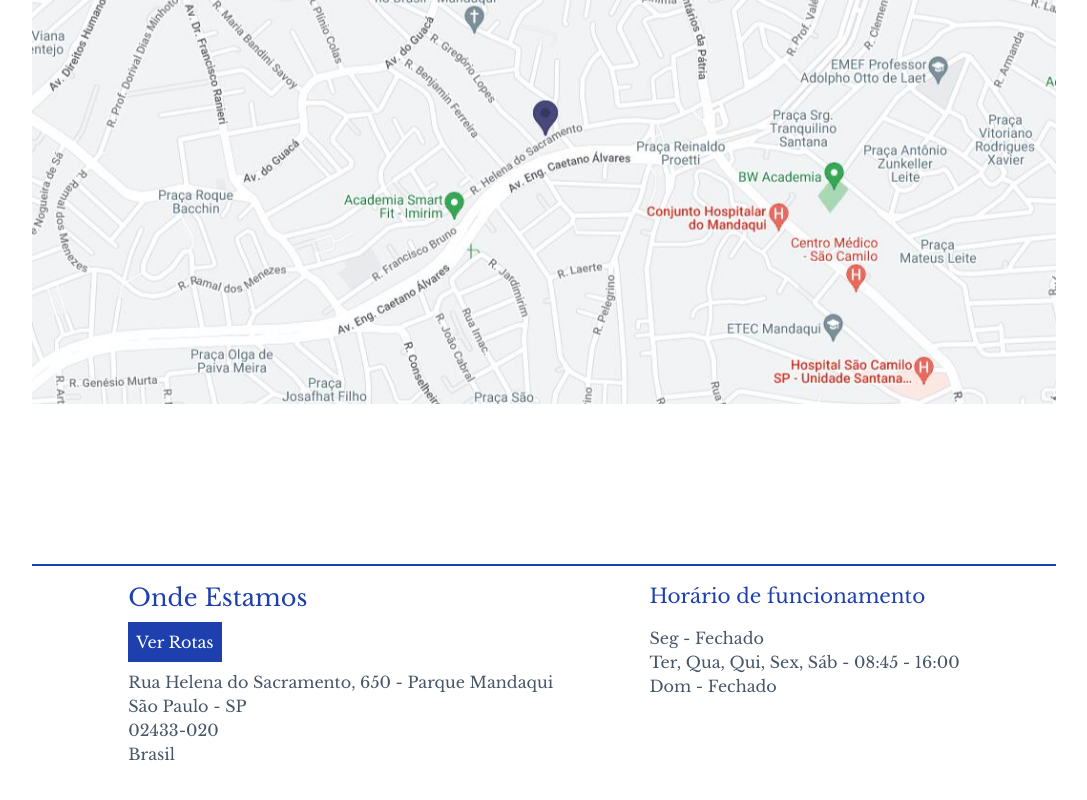
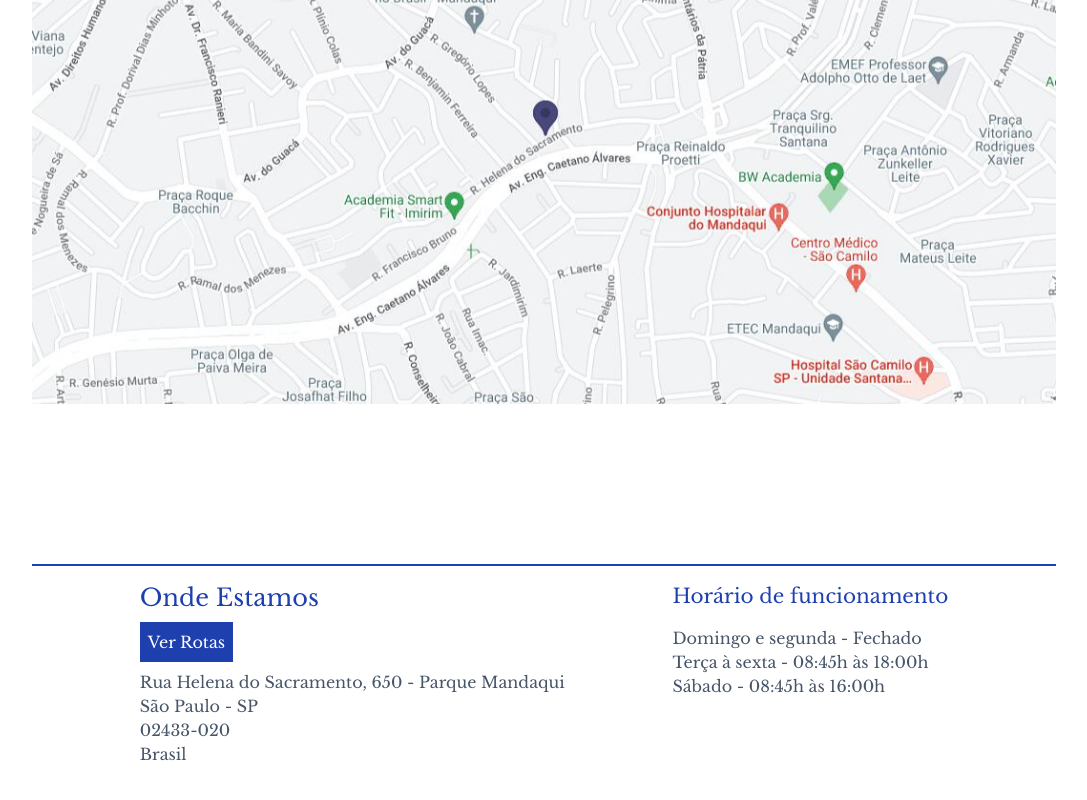
Before and after one commit to carlosemidio/cabeleireiro-celso, a Next.js app: page / in a window 1280 px wide. Shown: the part 3366-4166 px from the top of the page, without its empty margins (96-1183 px from the left). Built offline with nearby package versions, Linux system fonts and the light colour scheme.

Commit message:
Ajustes nos horários de funcionamento

```diff
--- a/app/page.tsx
+++ b/app/page.tsx
@@ -192,13 +192,13 @@ export default function Home() {
             Horário de funcionamento
           </h2>
           <div>
-            <p>Seg - Fechado</p>
+            <p>Domingo e segunda - Fechado</p>
           </div>
           <div>
-            <p>Ter, Qua, Qui, Sex, Sáb - 08:45 - 16:00</p>
+            <p>Terça à sexta - 08:45h às 18:00h</p>
           </div>
           <div>
-            <p>Dom - Fechado</p>
+            <p>Sábado - 08:45h às 16:00h </p>
           </div>
         </div>
       </div>
```
